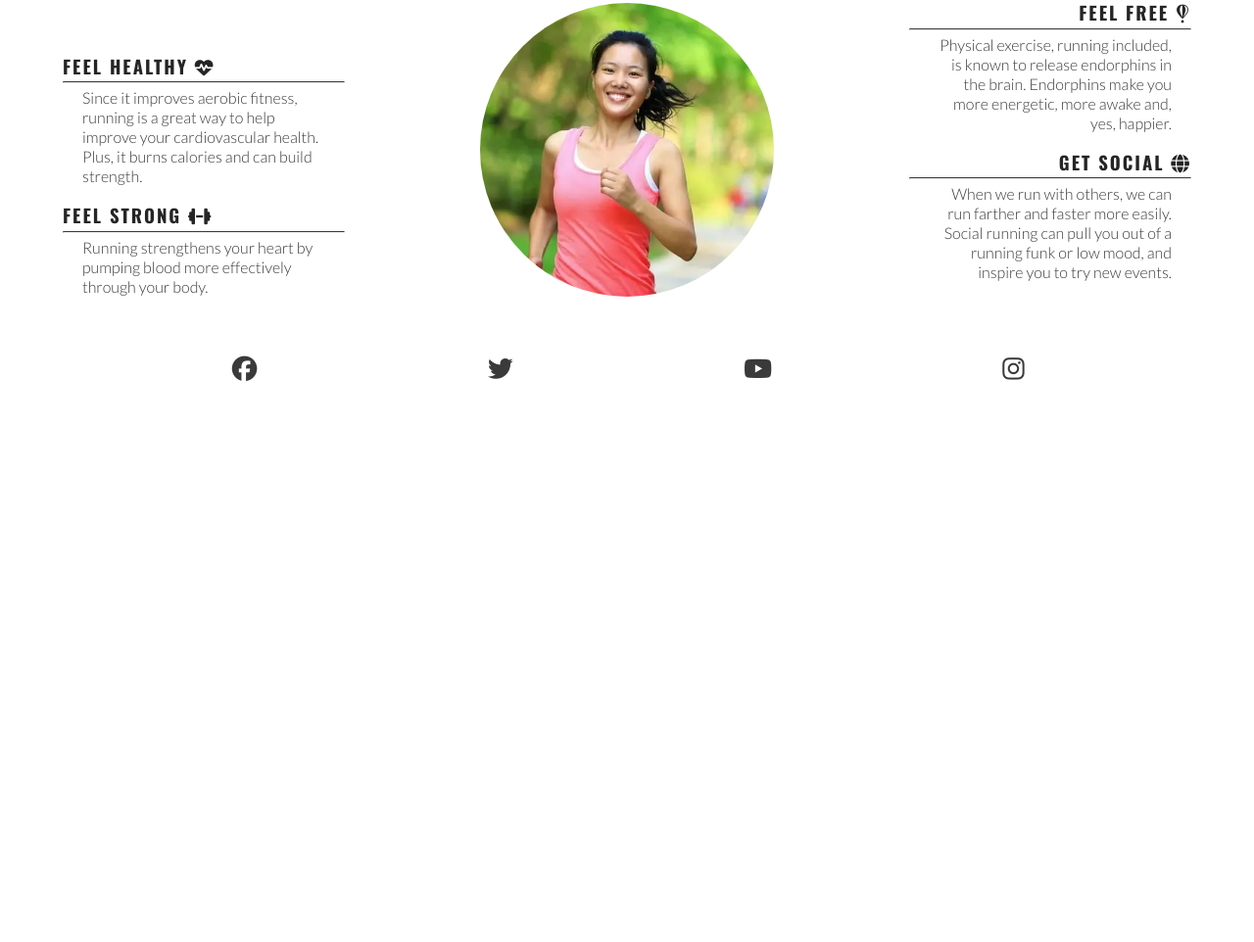
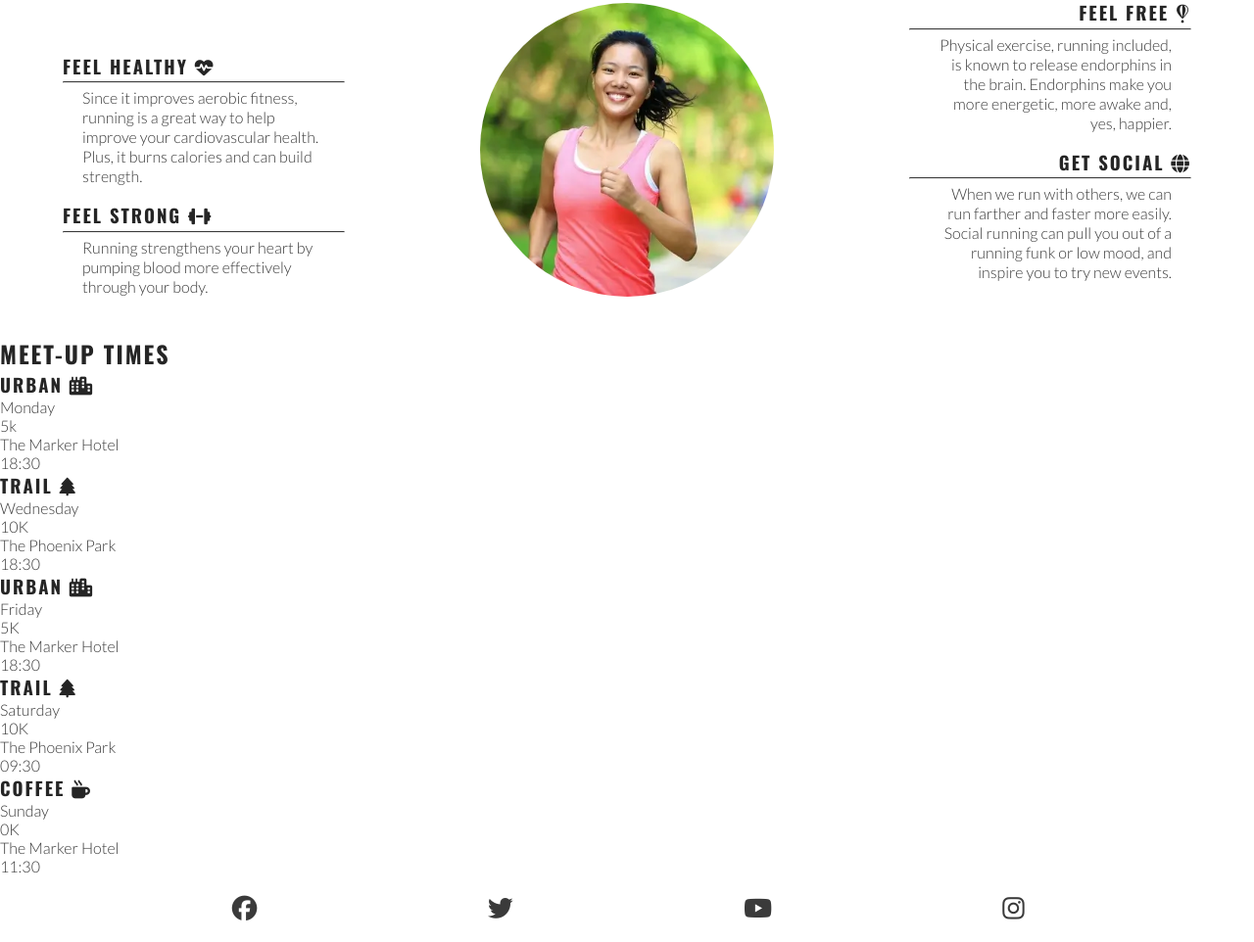
Before and after one commit to Skopezz/Love-Running, a plain HTML site: page index.html in a window 1280 px wide. Shown: the part 750-1712 px from the top of the page at 98% size. Before the commit the page ends 1161 px from the top, so only its background shows below. Drawn offline with nearby package versions, Linux system fonts and the light colour scheme.

Commit message:
Add meetup sections on HTML

```diff
--- a/index.html
+++ b/index.html
@@ -97,6 +97,48 @@
                 </div>
             </div>
         </section>
+        <!--Meet up section-->
+        <section id="meetups">
+            <h2>Meet-up Times</h2>
+            <div id="times">
+              <div>
+                <h3 >Urban <i class="fa-solid fa-city"></i></h3>
+                <p>Monday</p>
+                <p>5k</p>
+                <p>The Marker Hotel</p>
+                <p>18:30</p>
+              </div>
+              <div>
+                <h3>Trail <i class="fa-solid fa-tree"></i></h3>
+                <p>Wednesday</p>
+                <p>10K</p>
+                <p>The Phoenix Park</p>
+                <p>18:30</p>
+              </div>
+              <div>
+                <h3>Urban <i class="fa-solid fa-city"></i></h3>
+                <p>Friday</p>
+                <p>5K</p>
+                <p>The Marker Hotel</p>
+                <p>18:30</p>
+              </div>
+              <div>
+                <h3>Trail <i class="fa-solid fa-tree"></i></h3>
+                <p>Saturday</p>
+                <p>10K</p>
+                <p>The Phoenix Park</p>
+                <p>09:30</p>
+              </div>
+              <div>
+                <h3>Coffee <i class="fa-solid fa-mug-hot"></i></h3>
+                <p>Sunday</p>
+                <p>0K</p>
+                <p>The Marker Hotel</p>
+                <p>11:30</p>
+              </div>
+            </div>
+        </section>
+
     </main>
 
     <!--Footer-->
```
